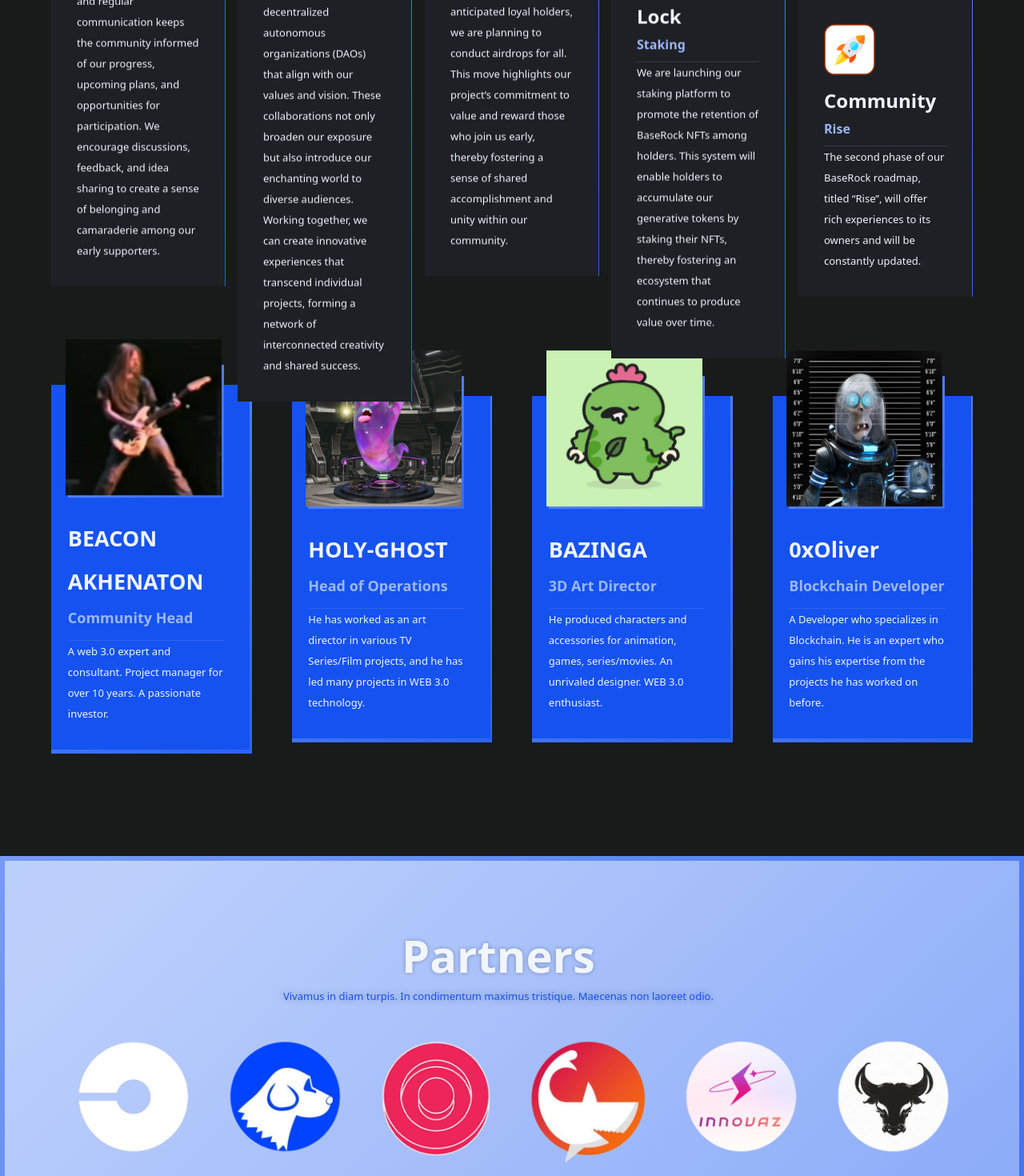
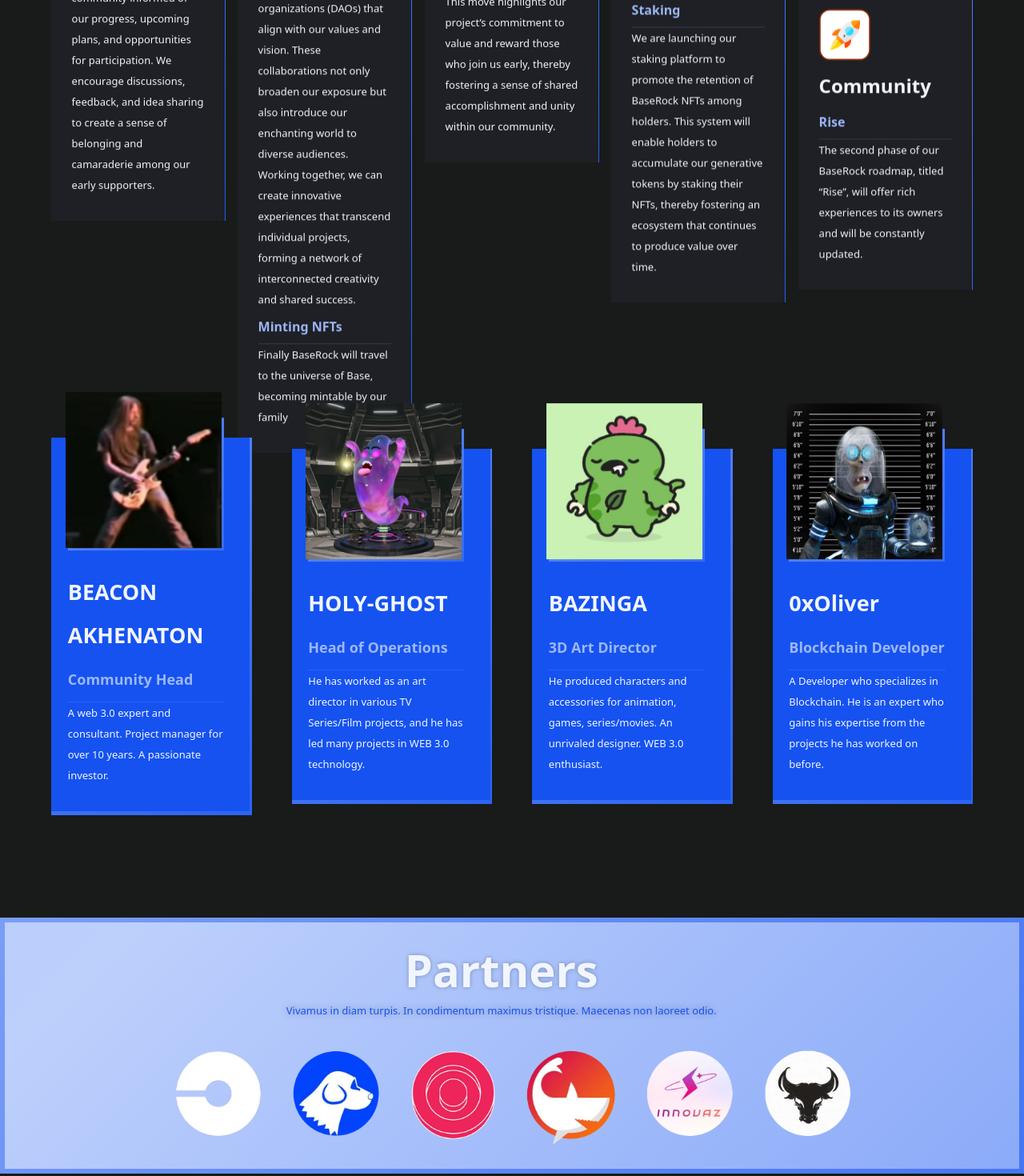
Before and after one commit to Rockinbase/baserocks-nft, a React (Vite) app: page / in a window 1280 px wide. Shown: the part 2080-3550 px from the top of the page at 80% size. Built offline with nearby package versions, Linux system fonts and the light colour scheme; what @web3modal/ethereum, wagmi would draw is missing.

Commit message:
rm add text

```diff
--- a/src/Components/Partners.jsx
+++ b/src/Components/Partners.jsx
@@ -13,7 +13,7 @@ const Partners = () => {
       <div className="partners-inner-container  bg-grad flex-col jc-center w100 h100">
         <div className="jc-center flex-col h100 w100">
           <div className="partners-description flex-col jc-center  w100">
-            <h className="partners-header fstrong ">Partners</h>
+            <h1 className="partners-header fstrong ">Partners</h1>
             <p className="finfo">
               Vivamus in diam turpis. In condimentum maximus tristique. Maecenas
               non laoreet odio.
--- a/src/Components/Roadmap.jsx
+++ b/src/Components/Roadmap.jsx
@@ -44,6 +44,11 @@ const Roadmap = () => {
                 audiences. Working together, we can create innovative
                 experiences that transcend individual projects, forming a
                 network of interconnected creativity and shared success.
+              </p>
+              <h4 className="w100">Minting NFTs</h4>
+              <p className="finfo">
+                Finally BaseRock will travel to the universe of Base, becoming
+                mintable by our family
               </p>
             </div>
           </div>
--- a/src/index.css
+++ b/src/index.css
@@ -55,7 +55,8 @@ h2 {
 }
 h4 {
   color: var(--light-blue);
-  padding-bottom: 10px;
+  padding: 10px 0;
+
   border-bottom: 1px solid var(--light-blue-op);
 }
 
@@ -455,7 +456,7 @@ h4 {
   z-index: 2;
 }
 .roadmap-item {
-  padding: 2rem 2rem;
+  padding: 2rem 1.6rem;
   height: calc(100% - 10px);
   width: calc(100% - 1px);
   background-color: var(--black);
@@ -463,7 +464,7 @@ h4 {
 .roadmap-bg {
   align-items: flex-start;
   justify-content: space-evenly;
-  padding: 3% 5%;
+  padding: 0 5% 5% 5%;
   background-color: var(--gray);
 }
 
@@ -496,8 +497,10 @@ h4 {
 /* TEAM --------------------------------------------- */
 
 .team-container {
+  position: relative;
   justify-content: space-around;
   margin: 0vh 0;
+  z-index: 3;
 
   gap: 50px;
   padding: 5% 5%;
@@ -525,20 +528,20 @@ h4 {
 
 .partners-container {
   position: relative;
-  height: 60vh;
+  height: 40vh;
   width: 100vw;
   color: var(--blue);
   z-index: 2;
 }
 .partners-container h1 {
-  color: var(--blue);
+  text-shadow: 0px 0px 5px var(--black-op);
 }
 .partners-inner-container {
   position: absolute;
   height: calc(100% - 12px);
   width: calc(100% - 12px);
   z-index: 1;
-  padding: 2% 5%;
+  padding: 3% 15%;
 }
 .partners-content {
   z-index: 2;
@@ -553,7 +556,6 @@ h4 {
 }
 
 .partners-header {
-  text-shadow: 0px 0px 5px var(--black-op);
 }
 
 .partners-description {
```
